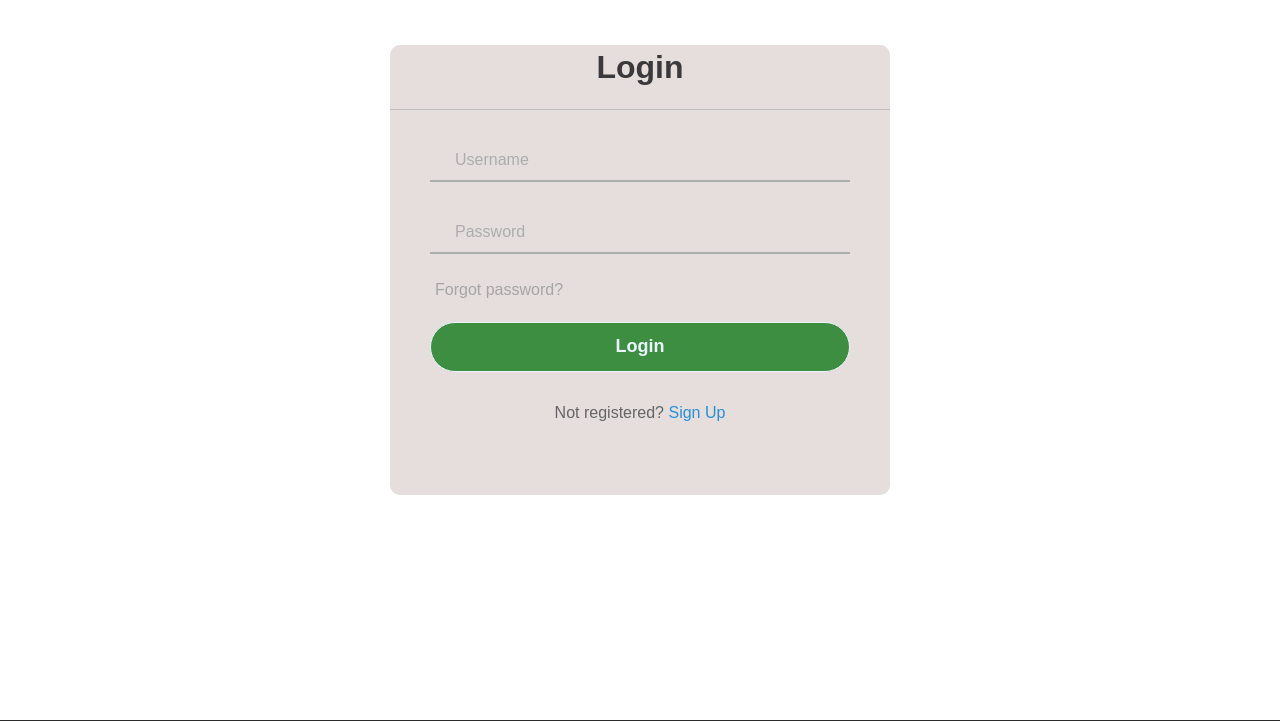
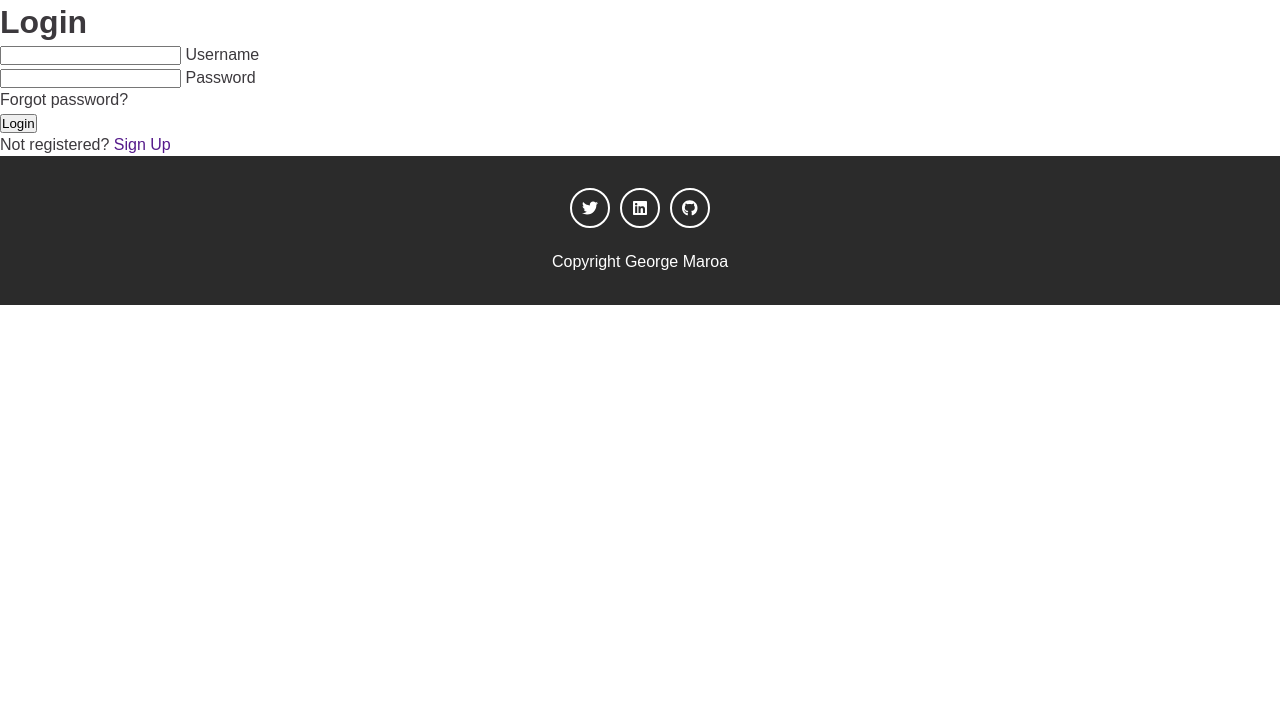
Before and after one commit to Maroa2002/Webstack---Portfolio-Project, a Flask app: page /login in a window 1280 px wide. Shown: the part 90-811 px from the top of the page. After the commit the page ends 395 px from the top, so only its background shows below. Run offline with Flask 3, Linux system fonts and the light colour scheme; some libraries are stand-ins or nearby versions.

Commit message:
deleted the signup html file as wells as its styling

```diff
--- a/static/css/styles.css
+++ b/static/css/styles.css
@@ -513,120 +513,3 @@ footer {
         width: 100%;
     }
 }
-
-/* styling for the login page */
-.center {
-    position: relative;
-    top: 50%;
-    left: 50%;
-    transform: translate(-50%, -50%);
-    width: 500px;
-    height: 450px;
-    background: #e6dddd;
-    border-radius: 10px;
-    margin-top: 270px;
-}
-
-.center h1 {
-    text-align: center;
-    padding: 0 0 20px 0;
-    border-bottom: 1px solid silver;
-}
-
-.center form {
-    padding: 0 40px;
-    box-sizing: border-box;
-}
-
-.center form .text_field {
-    position: relative;
-    border-bottom: 2px solid #adadad;
-    margin: 30px 0;
-}
-
-.center form .text_field input {
-    width: 100%;
-    padding: 10px 5px;
-    height: 40px;
-    font-size: 16px;
-    border: none;
-    background: none;
-    outline: none;
-}
-
-.center form .text_field label {
-    position: absolute;
-    padding: 20px;
-    top: 50%;
-    left: 5px;
-    color: #adadad;
-    transform: translateY(-50%);
-    font-size: 16px;
-    pointer-events: none;
-    transition: .5s;
-}
-
-.center form .text_field span::before {
-    content: "";
-    position: absolute;
-    top: 40px;
-    left: 0;
-    width: 0;
-    height: 2px;
-    background-color: #2691d9;
-}
-
-.center form .text_field input:focus ~ label,
-.center form .text_field input:valid ~ label {
-    top: -5px;
-    color: #2691d9;
-}
-
-.center form .text_field input:focus ~ span::before,
-.center form .text_field input:valid ~ span::before {
-    width: 100%;
-}
-
-.forgot {
-    margin: -5px 0 20px 5px;
-    color: #a6a6a6;
-    cursor: pointer;
-}
-
-.forgot:hover {
-    text-decoration: underline;
-}
-
-input[type="submit"] {
-    width: 100%;
-    height: 50px;
-    border: 1px solid;
-    background: #3e8e41;
-    border-radius: 25px;
-    font-size: 18px;
-    color: #e9f4fb;
-    font-weight: 700;
-    cursor: pointer;
-    outline: none;
-}
-
-input[type="submit"]:hover {
-    border-color: #2691d9;
-    transition: .5s;
-}
-
-.signup {
-    margin: 30px 0;
-    text-align: center;
-    font-size: 16px;
-    color: #666666;
-}
-
-.signup a {
-    color: #2691d9;
-    text-decoration: none;
-}
-
-.signup a:hover {
-    text-decoration: underline;
-}
```
Also changed, not shown: templates/signup.html (deleted, +0 -29 lines).
